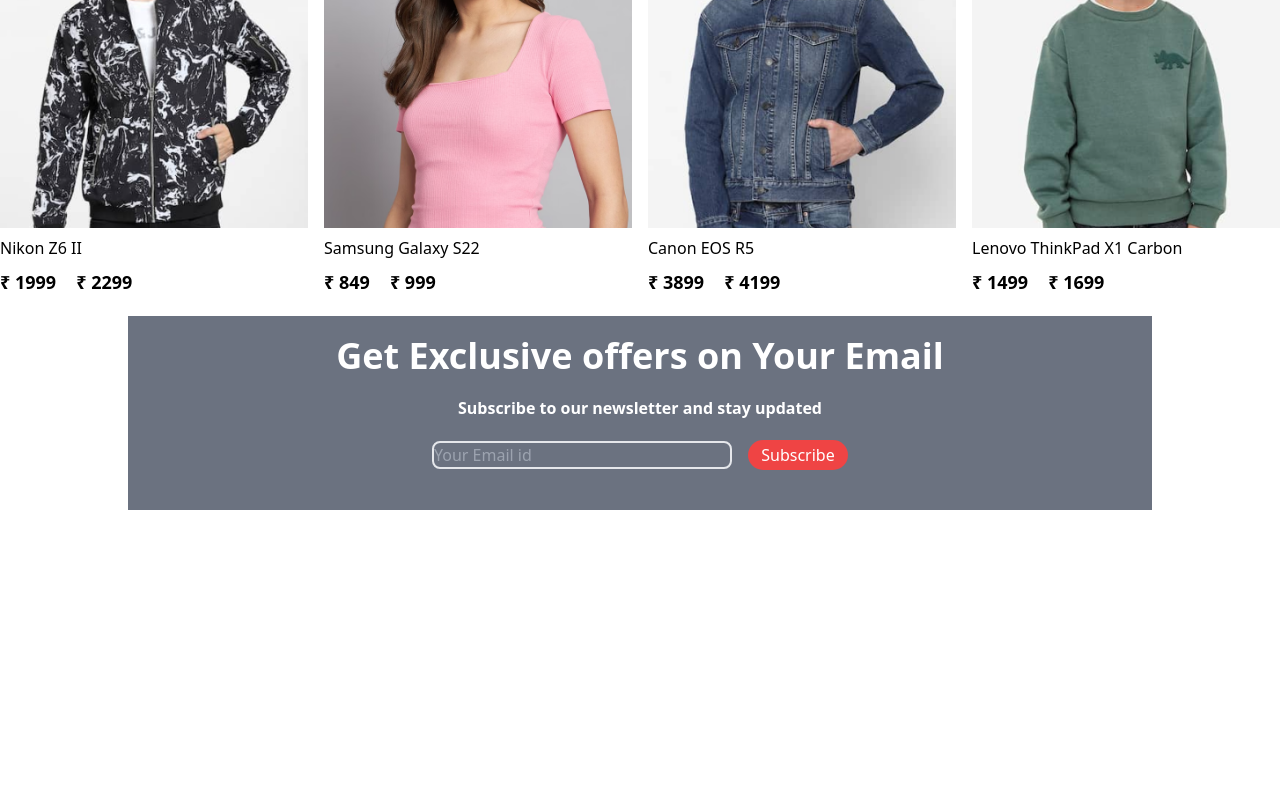
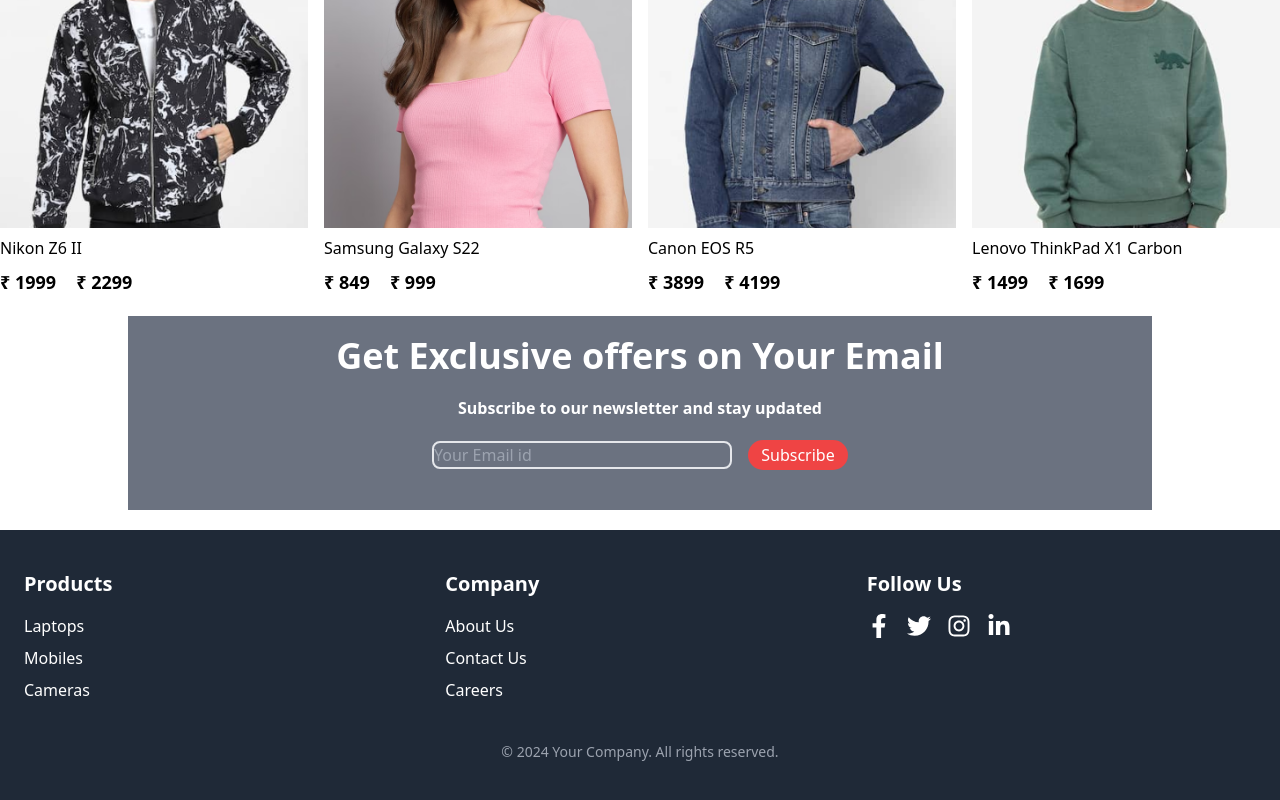
Before and after one commit to ajey108/EcommMernapp, a React (Vite) app in the folder frontend/: page / in a window 1280 px wide. Shown: the part 2763-3563 px from the top of the page. Before the commit the page ends 3293 px from the top, so only its background shows below. Built offline with nearby package versions, Linux system fonts and the light colour scheme.

Commit message:
Update App.jsx

```diff
--- a/frontend/src/App.jsx
+++ b/frontend/src/App.jsx
@@ -7,6 +7,10 @@ import Product from './Pages/Product';
 import Cart from './Pages/Cart';
 import LoginSignup from './Pages/LoginSignup';
 import Newsletter from './Components/NewsLetter';
+import Footer from './Components/Footer';
+import Mobileban from './assets/Mobileban.png';
+import lap from './assets/lap.png';
+import camdeal from './assets/camdeal.png';
 
 
 const App = () => {
@@ -18,15 +22,17 @@ const App = () => {
 
    <Routes>
     <Route path = '/' element={<Shop/>}/>
-    <Route path = '/mobiles' element={<ShopCategory category="mobile"/>}/>
-    <Route path = '/laptops' element={<ShopCategory category="laptops"/>}/>
-    <Route path = '/cameras' element={<ShopCategory category="cameras"/>}/>
+    <Route path = '/mobiles' element={<ShopCategory banner={Mobileban} category="mobile"/>}/>
+    <Route path = '/laptops' element={<ShopCategory banner={lap}   category="laptops"/>}/>
+    <Route path = '/cameras' element={<ShopCategory banner={camdeal}  category="cameras"/>}/>
    <Route path='/product' element={<Product/>}>
     <Route path=':productId' element={<Product/>}/>
    </Route>
    <Route path = '/cart' element={<Cart/>}/>
    <Route path = '/login' element={<LoginSignup/>}/>
+
    </Routes>
+   <Footer/>
    </BrowserRouter>
 
 
```
